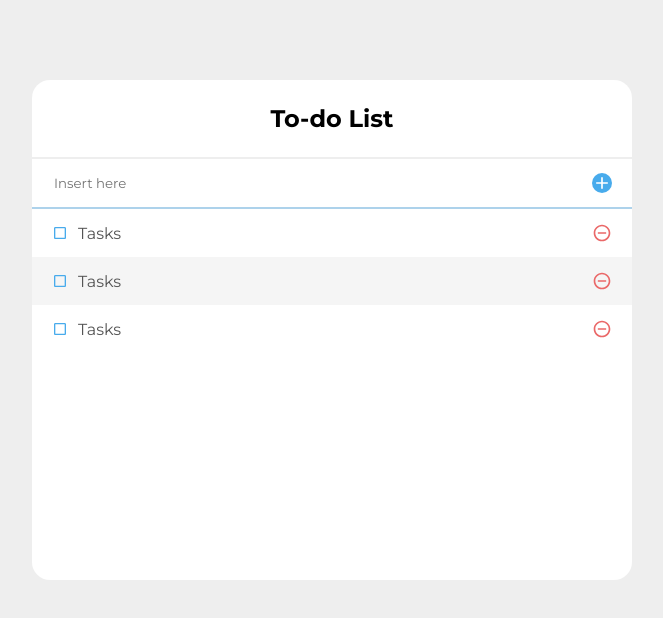
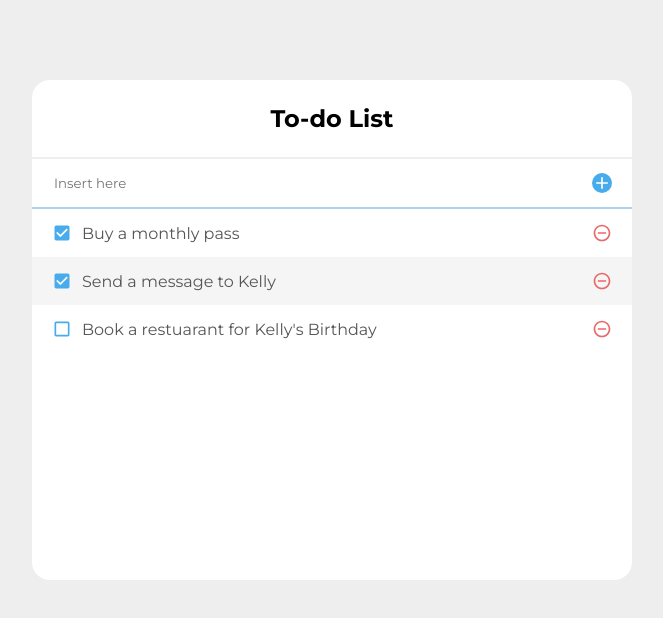
Before and after one commit to imchloedev/todolist-app, a React (Create React App) app: page / in a window 1280 px wide. Shown: the top 618 px of the page, without its empty margins (308-971 px from the left). Built offline with nearby package versions, Linux system fonts and the light colour scheme.

Commit message:
using props

```diff
--- a/src/App.js
+++ b/src/App.js
@@ -2,19 +2,36 @@
 import TodoInsert from "./components/TodoInsert";
 import TodoTemplate from "./components/TodoTemplate";
 import TodoList from './components/TodoList'
+import { useState } from "react";
 
 
 const App = () => {
+  const [todos, setTodos] = useState([
+    {
+      id: 1,
+      text: 'Buy a monthly pass',
+      checked: true,
+    },
 
+    {
+      id: 2,
+      text: 'Send a message to Kelly',
+      checked: true,
+    },
 
-
+    {
+      id: 3,
+      text: "Book a restuarant for Kelly's Birthday",
+      checked: false,
+    }
+  ]);
 
 
   return (
     <>
       <TodoTemplate>
         <TodoInsert></TodoInsert>
-        <TodoList></TodoList>
+        <TodoList todos={todos}></TodoList>
       </TodoTemplate>
     </>
   );
--- a/src/components/TodoList.js
+++ b/src/components/TodoList.js
@@ -1,12 +1,13 @@
 import TodoListItem from "./TodoListItem";
 import './TodoList.scss';
 
-const TodoList = () => {
+const TodoList = ({todos}) => {
+
   return (
     <div className="TodoList">
-      <TodoListItem />
-      <TodoListItem />
-      <TodoListItem />
+      {todos.map(todo => (
+        <TodoListItem todo={todo} key={todo.id} />
+      ))}
     </div>
   )
 };
--- a/src/components/TodoListItem.js
+++ b/src/components/TodoListItem.js
@@ -4,16 +4,20 @@
   MdRemoveCircleOutline,
 } from 'react-icons/md';
 import './TodoListItem.scss';
+import cn from 'classnames';
 
 
-const TodoListItem = () => {
+const TodoListItem = ({todo}) => {
+  const {text, checked} = todo;
+
+  //const text = todo.text
+  //const checked = todo.checked --> 객체 분할 구조
+
   return (
     <div className='TodoListItem'>
-      <div className='checkbox'>
-        <MdCheckBoxOutlineBlank/>
-        <div className='text'>
-          Tasks
-        </div>
+      <div className={cn('checkbox', {checked})}>
+        {checked ? <MdCheckBox/> : <MdCheckBoxOutlineBlank/> }
+        <div className='text'>{text}</div>
       </div>
       <div className='remove'>
         <MdRemoveCircleOutline></MdRemoveCircleOutline>
--- a/src/components/TodoListItem.scss
+++ b/src/components/TodoListItem.scss
@@ -14,6 +14,7 @@
 
     svg {
       color: #48abec;
+      font-size: 20px;
     }
 
     .text {
```
